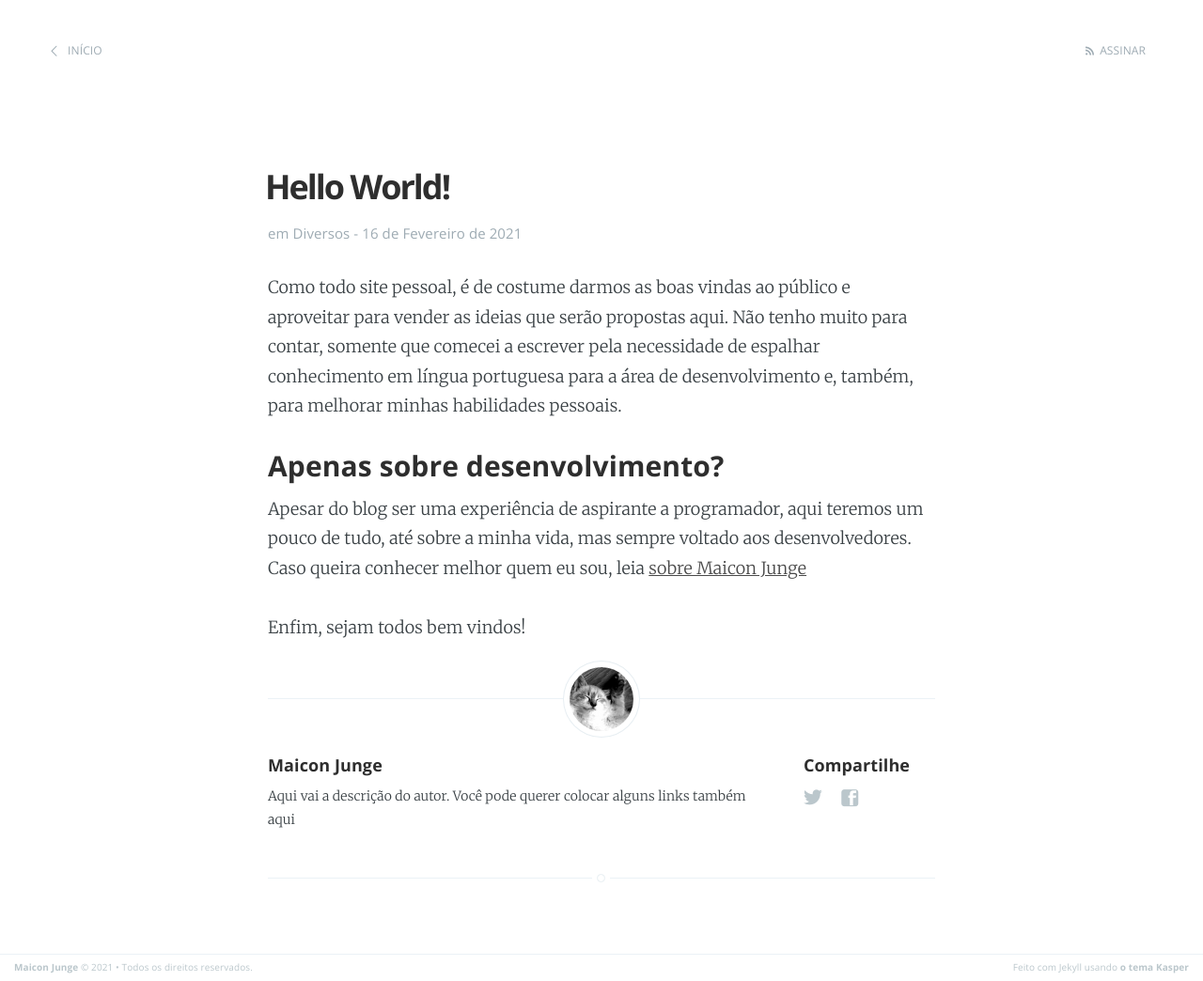
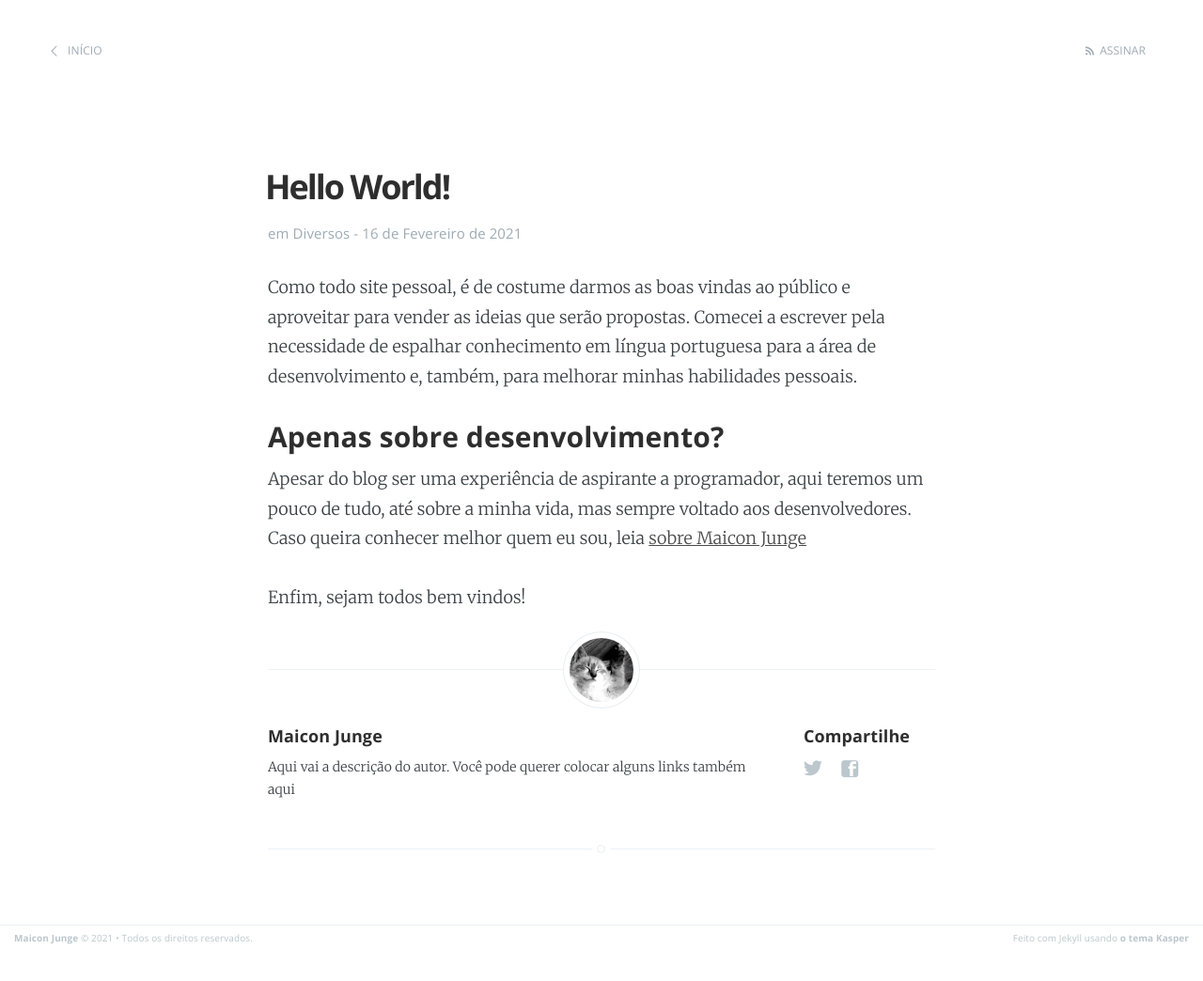
Before and after one commit to MaiconJunge/maiconjunge.github.io, a Jekyll site: the page built from _posts/2021-02-16-hello-world.markdown, in a window 1280 px wide. Shown: the whole page at 94% size. Built offline with Jekyll 4.4.1, drawn with Linux system fonts in a browser that asks for light colours; after the commit the page ends 1012 px from its top, so only the background shows below that.

Commit message:
Update 2021-02-16-hello-world.markdown

```diff
--- a/_posts/2021-02-16-hello-world.markdown
+++ b/_posts/2021-02-16-hello-world.markdown
@@ -5,7 +5,7 @@ date:   2021-02-16 22:47:00
 categories: Diversos
 ---
 <br>
-Como todo site pessoal, é de costume darmos as boas vindas ao público e aproveitar para vender as ideias que serão propostas aqui. Não tenho muito para contar, somente que comecei a escrever pela necessidade de espalhar conhecimento em língua portuguesa para a área de desenvolvimento e, também, para melhorar minhas habilidades pessoais.
+Como todo site pessoal, é de costume darmos as boas vindas ao público e aproveitar para vender as ideias que serão propostas. Comecei a escrever pela necessidade de espalhar conhecimento em língua portuguesa para a área de desenvolvimento e, também, para melhorar minhas habilidades pessoais.
 
 <h3>Apenas sobre desenvolvimento?</h3>
 
```
